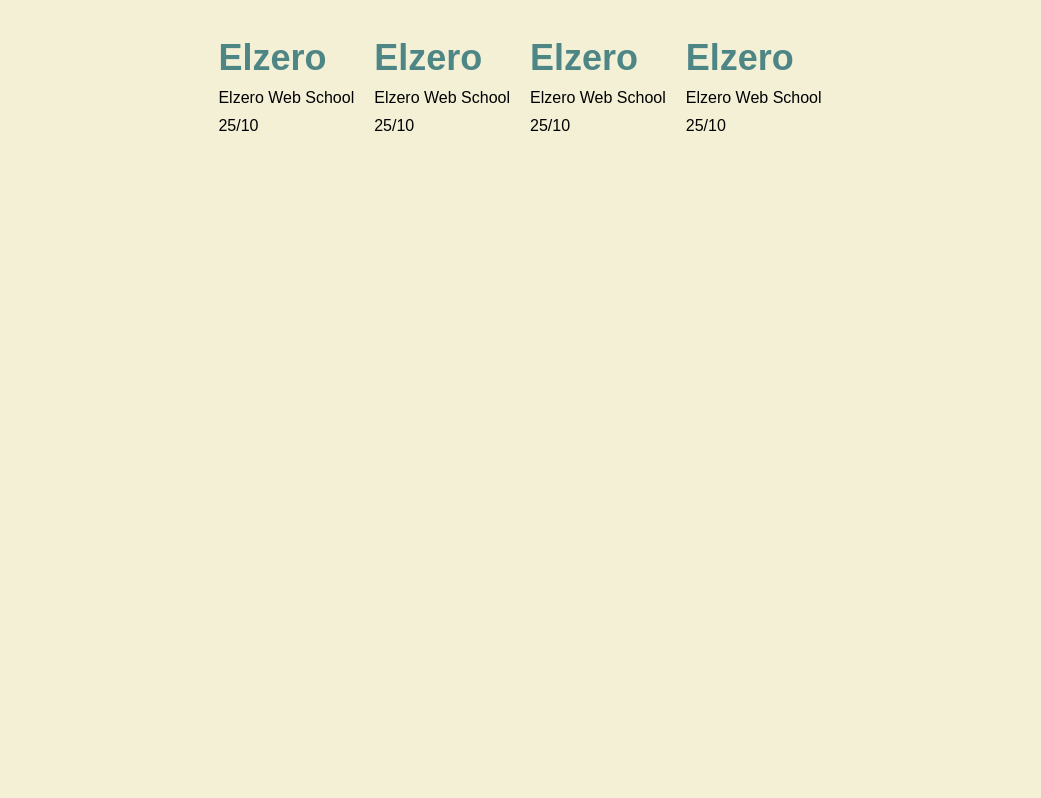
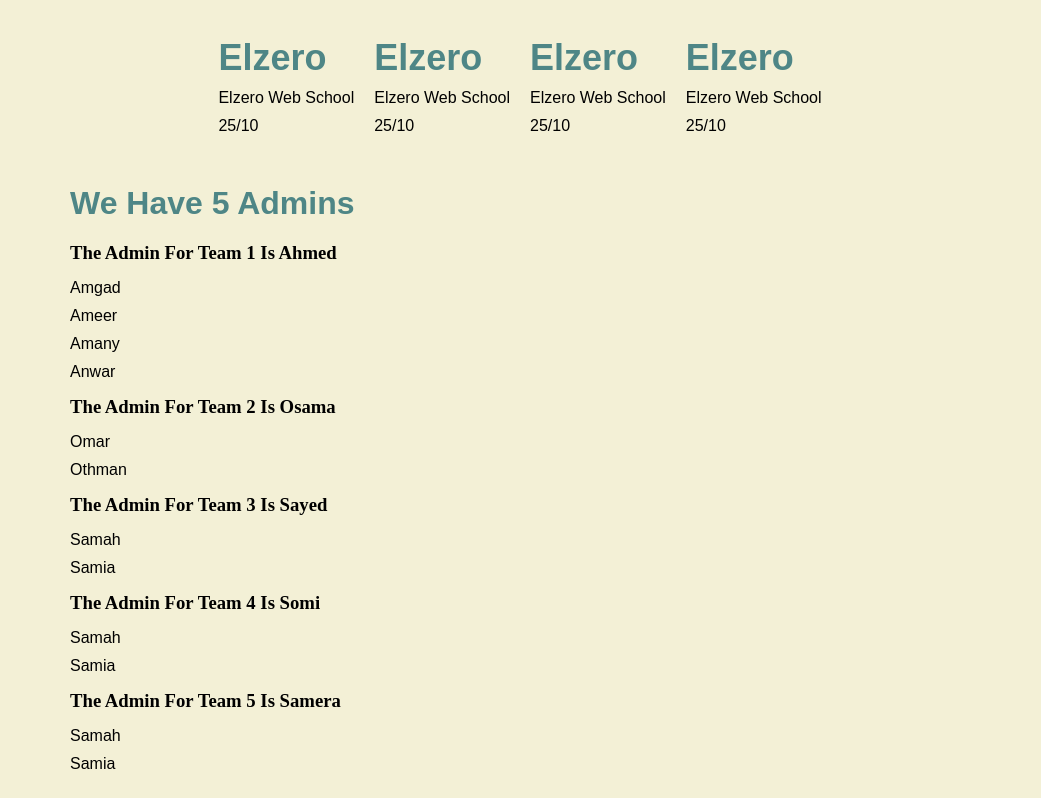
Before and after one commit to MohamedOulahguine/javaScript-elzeroWebSchool, a plain HTML site: page index.html in a window 1280 px wide. Shown: the part 122-920 px from the top of the page, without its empty margins (120-1161 px from the left). Before the commit the page ends 800 px from the top, so only its background shows below. Drawn offline with Linux system fonts and the light colour scheme.

Commit message:
some code for loop with challenge

```diff
--- a/index.js
+++ b/index.js
@@ -1072,3 +1072,124 @@ for (let i = start4; i < mix.length; i++) {
 // assignment 8 "week-> 7"
 // =======================
 console.error("assignment 8 week-> 7");
+
+let friends3 = ["Ahmed", "Sayed", "Ali", 1, 2, "Mahmoud", "Amany"];
+let index1 = 0;
+let counter1 = 0;
+
+while (index1 < friends3.length) {
+  if (
+    typeof friends3[index1] === "number" ||
+    friends3[index1].toLowerCase().startsWith("a")
+  ) {
+    index1++;
+    continue;
+  }
+  console.log(friends3[index1]);
+  index1++;
+}
+
+//====================
+//== Loop Challenge ==
+//====================
+console.error("Loop Challenge");
+
+let myAdmins = ["Ahmed", "Osama", "Sayed", "somi", "Samera"];
+let myEmployees = [
+  "Amgad",
+  "Samah",
+  "Ameer",
+  "Omar",
+  "Othman",
+  "Amany",
+  "Samia",
+  "Anwar",
+];
+
+// this is after i learn DOM
+
+let createContentForLoopChllg = document.createElement("div");
+let createTitleForLoopChllg = document.createElement("h1");
+let createContentForAdmins = document.createElement("div");
+let mainContainer = document.querySelector(".main__container");
+
+createContentForLoopChllg.className = "loop__challenge";
+createContentForAdmins.className = "admins";
+createTitleForLoopChllg.className = "main__title";
+
+mainContainer.appendChild(createContentForLoopChllg);
+createContentForLoopChllg.appendChild(createTitleForLoopChllg);
+createContentForLoopChllg.appendChild(createContentForAdmins);
+
+for (let i = 0; i < myAdmins.length; i++) {
+  if (myAdmins[i].toLowerCase() === "stop") {
+    break;
+  }
+  createTitleForLoopChllg.innerHTML = `We Have ${i + 1} Admins`;
+  let createTitleForAdmins = document.createElement("h3");
+  createTitleForAdmins.innerHTML = `the admin for team ${i + 1} is ${
+    myAdmins[i]
+  }`;
+  createContentForAdmins.appendChild(createTitleForAdmins);
+
+  for (let j = 0; j < myEmployees.length; j++) {
+    if (myAdmins[i][0].toLowerCase() === myEmployees[j][0].toLowerCase()) {
+      let createNameOfEmloyees = document.createElement("p");
+      createNameOfEmloyees.innerHTML += myEmployees[j];
+      createContentForAdmins.appendChild(createNameOfEmloyees);
+    }
+  }
+}
+
+// BEFORE THAT I MADE ONE LIKE THIS:::
+
+console.log(" on screen ");
+
+// let myAdminsS = ["Ahmed", "Osama", "sayed", "Stop", "omar", "simo"];
+// let myWorker = ["Amgad", "simo", "Ameer", "Omar", "Othman", "Amany", "Samia"];
+// let s = 0;
+// document.write(`<div class="mainDiv" style = "width:100%;">`);
+
+// document.write(
+//   `<h1 style = " padding:15px; text-align:center; background-color:#5cd322; color:white;">Loop, White, Do challenge</h1>`
+// );
+// for (; s < myAdminsS.length; s++) {
+//   if (myAdminsS[s].toLowerCase() === "stop") break;
+// }
+// document.write(
+//   `<p style="padding:20px; width:100%; background-color:rgb(185, 185, 16);">We Have ${s} Admins</p>`
+// );
+// document.write(`<hr>`);
+// document.write(`<div class="nestedDiv" style="100%">`);
+// mainLoop: for (let k = 0; k < s; k++) {
+//   document.write(
+//     `<div style="padding:20px; background-color:rgb(185, 185, 16);">We Admin For Team ${
+//       k + 1
+//     } Is ${myAdminsS[k]}</div>`
+//   );
+//   document.write(
+//     `<h3 style="padding:15px; background-color:rgb(185, 185, 16);">Team Members:</h3>`
+//   );
+//   nestedLoop: for (let l = 0; l < myWorker.length; l++) {
+//     if (
+//       myAdminsS[k][0] === myWorker[l][0] ||
+//       myAdminsS[k][0].toUpperCase() === myWorker[l][0].toUpperCase() ||
+//       myAdminsS[k][0].toLowerCase() === myWorker[l][0].toLowerCase()
+//     ) {
+//       document.write(
+//         `<p style="padding:10px; background-color:rgb(185, 185, 16);">=> ${myWorker[l]}</p>`
+//       );
+//     }
+//   }
+//   document.write(`<hr>`);
+// }
+// document.write(`</div>`);
+// document.write(
+//   `<h1 style = " padding:15px; text-align:center; background-color:#5cd322; color:white;">DONE,</h1>`
+// );
+// document.write(`</div>`);
+
+// =======================
+// assignment 1 "week-> 8"
+// =======================
+console.error("assignment 1 week-> 8");
--- a/style.css
+++ b/style.css
@@ -139,3 +139,22 @@ body .main__container .mark__up .title__var {
   font-size: 36px;
   color: rgb(78, 134, 134);
 }
+
+.loop__challenge {
+  width: 100%;
+  padding: 20px 60px;
+}
+
+.loop__challenge .main__title {
+  color: rgb(78, 134, 134);
+  padding: 10px 50px;
+}
+
+.loop__challenge .admins h3 {
+  padding: 10px 50px;
+  font-family: "Vesper Libre", serif;
+}
+
+.loop__challenge .admins p {
+  padding: 5px 50px;
+}
```
